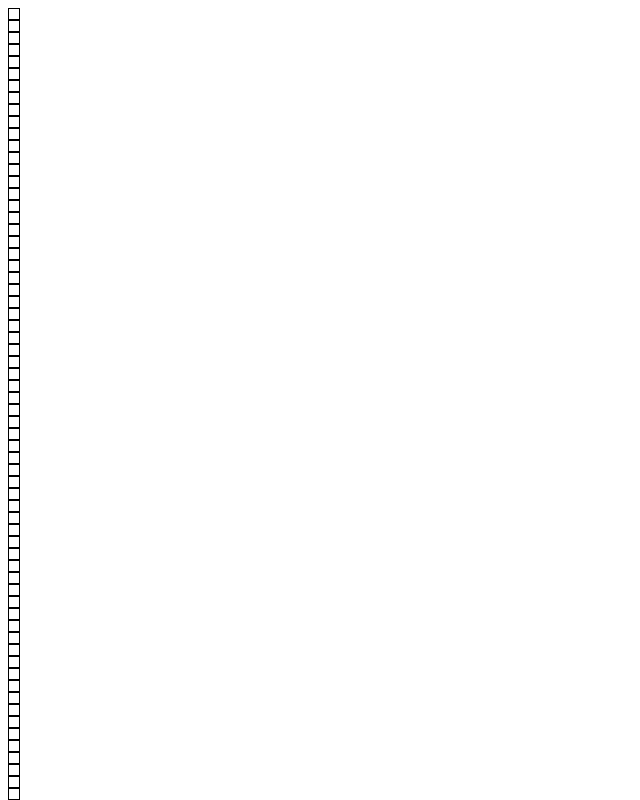
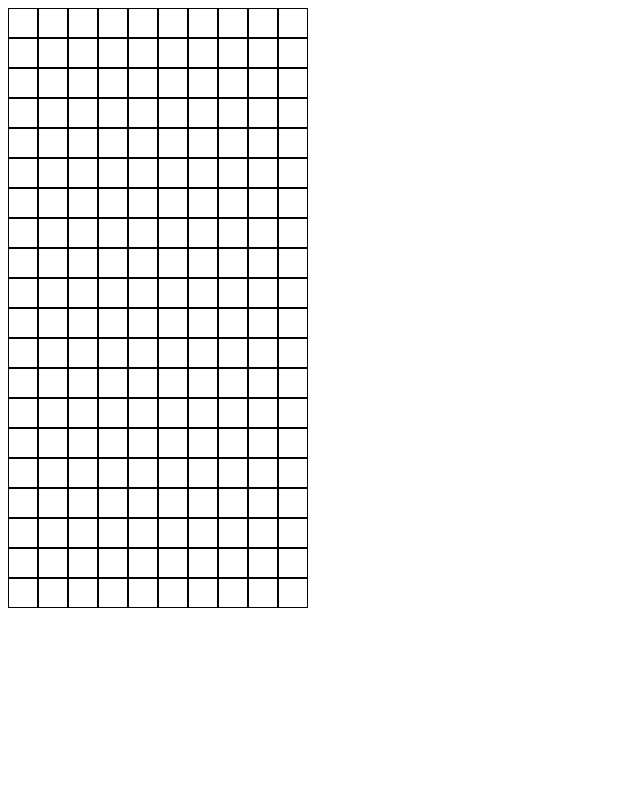
Before and after one commit to brokenRoX/Schiffeversenken, a plain HTML site: page index.html in a window 1280 px wide. Shown: the top 800 px of the page, without its empty margins (0-640 px from the left). Drawn offline with Linux system fonts and the light colour scheme.

Commit message:
css introduce variable and calculate field size + flex

```diff
--- a/style.css
+++ b/style.css
@@ -1,6 +1,24 @@
+:root {
+    --grid-size: 300px;
+}
+
+html {
+    box-sizing: border-box;
+}
+
+*, *::before, *::after {
+    box-sizing: inherit;
+}
+
+.grid {
+    display: flex;
+    flex-wrap: wrap;
+    width: var(--grid-size);
+}
+
 .field {
-    height: 10px;
-    width: 10px;
+    height: calc(var(--grid-size) / 10);
+    width: calc(var(--grid-size) / 10);
     border-width: 1px;
     border-style: solid;
 }
```
